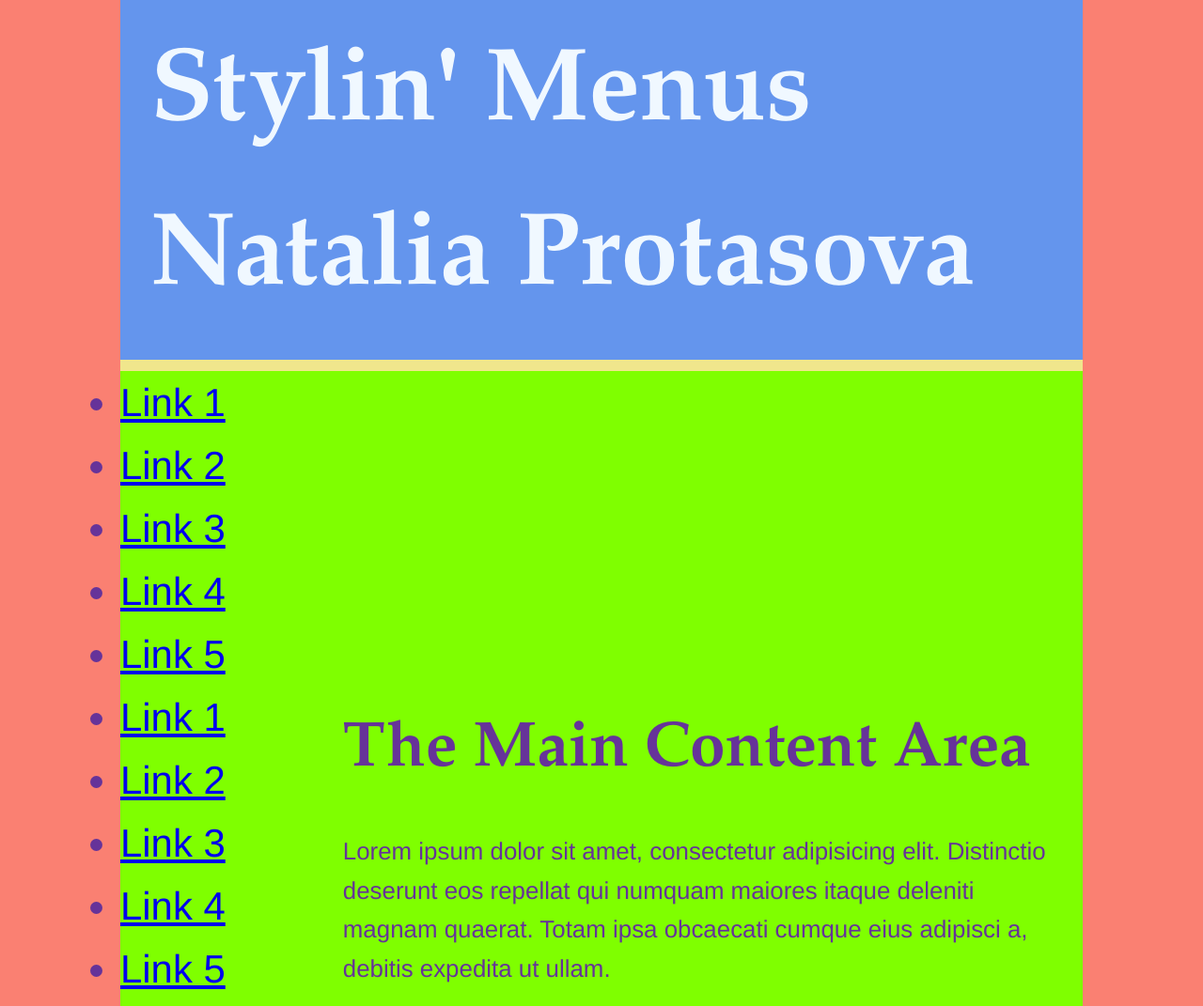
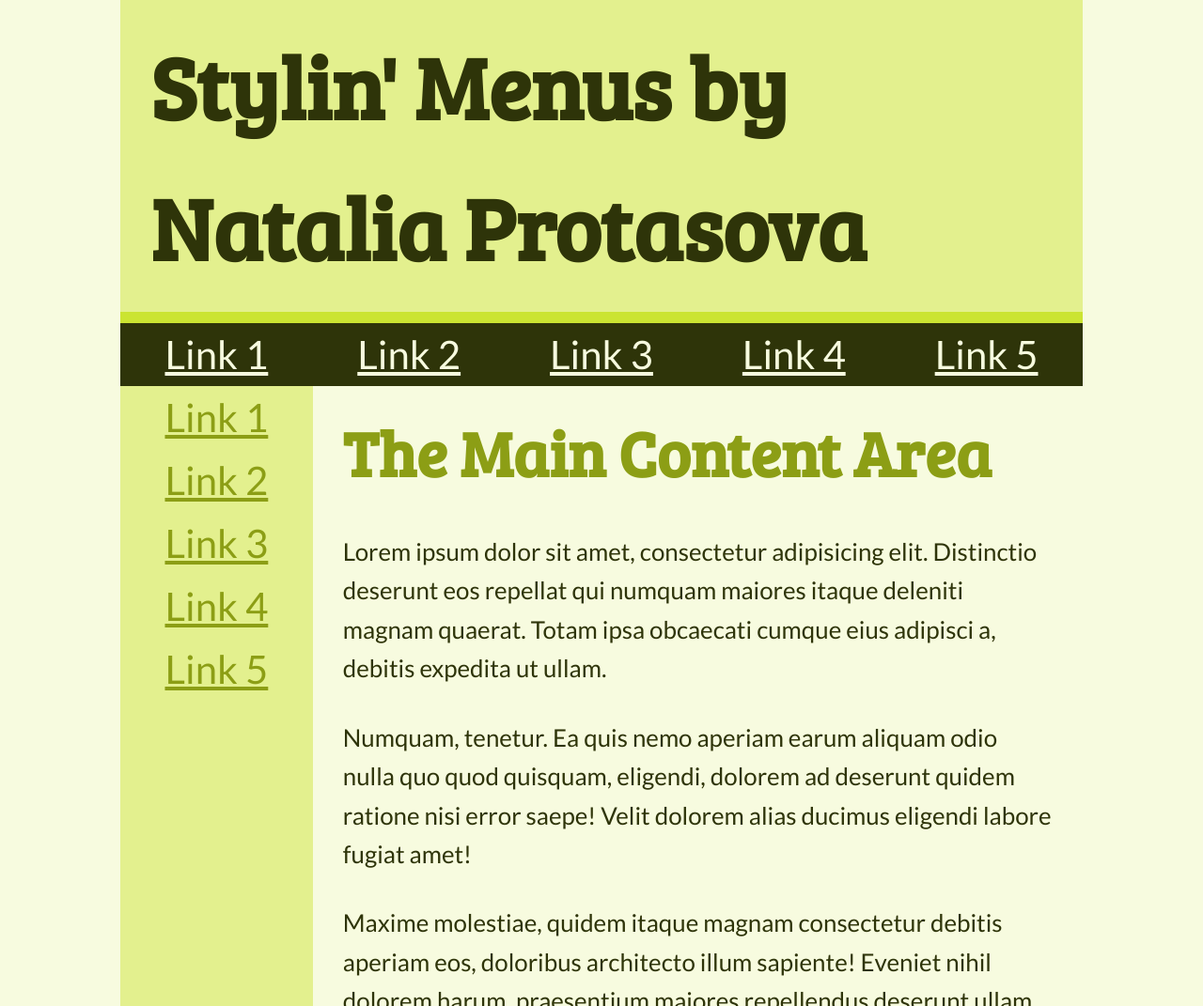
Before and after one commit to NataliaProtasova/navmenu, a plain HTML site: page index.html in a window 1280 px wide. Shown: the top 1071 px of the page at 94% size. Drawn offline with Linux system fonts and the light colour scheme.

Commit message:
Navmenu Assignment
Changed Google Fonts
Updated all the named colours to create a monochromatic scheme
Style the menus - one horizontally and one vertically
Added the hover/active effects to the menu items

```diff
--- a/index.html
+++ b/index.html
@@ -3,12 +3,13 @@
 <head>
     <meta charset="UTF-8">
     <title>MAD9013 Nav Menu Styling</title>
+    <link href="https://fonts.googleapis.com/css?family=Bree+Serif|Lato" rel="stylesheet">
     <link rel="stylesheet" href="menu.css"/>
 </head>
 <body>
     <div class="wrapper">
         <header>
-            <h1>Stylin&apos; Menus Natalia Protasova</h1>
+            <h1>Stylin&apos; Menus by Natalia Protasova</h1>
         </header>
         <nav class="menu-h">
             <ul>
--- a/menu.css
+++ b/menu.css
@@ -1,95 +1,152 @@
-
 /***************************************************
 Add your Google Fonts
 Update ALL the named colours to create a monochromatic scheme
 Style the menus - one horizontally and one vertically
 Add the hover/active effects to your menu items
 ***************************************************/
-*{
+
+* {
     padding: 0;
     margin: 0;
     box-sizing: border-box;
 }
-html{
+
+html {
     font-size: 16px;
     line-height: 1.6;
     /* ADD the Google sans-serif font to this font stack */
-    font-family: helvetica, arial, sans-serif;
+    font-family: Lato, Geneva, Tahoma, sans-serif
 }
-html, body{
-    background-color: salmon;
+
+html,
+body {
+    background-color: #F7FBDF;
+    align-content: center;
+    width: 100%;
 }
-h1{
-    font-size: 6.854rem;
+
+h1 {
+    font-size: 5.854rem;
     /* ADD the Google serif font to this font stack */
-    font-family: 'Palatino Linotype', 'Book Antiqua', Palatino, serif;
+    font-family: "Bree Serif", Merriweather, Georgia, serif;
     padding: 1rem 2rem;
+    background-color: #E3F08E;
+    color: #2E3409;
 }
-h2{
+
+h2 {
     font-size: 4.23rem;
     /* ADD the Google serif font to this font stack */
-    font-family: 'Palatino Linotype', 'Book Antiqua', Palatino, serif;
+    font-family: "Bree Serif", Merriweather, Georgia, serif;
     padding: 1rem 2rem;
+    background-color: #F7FBDF;
+    color: #8C9E15;
 }
-nav li{
+
+nav li {
     font-size: 2.618rem;
+    background-color: #F7FBDF;
 }
-p{
+
+p {
     font-size: 1.618rem;
     padding: 1rem 2rem;
+    font-family: Lato, Geneva, Tahoma, sans-serif;
+    background-color: #F7FBDF;
+    color: #2E3409;
 }
-.wrapper{
+
+.wrapper {
     max-width: 1400px;
     width: 80%;
     margin: 0 auto;
-    background-color: chartreuse;
-    color: rebeccapurple;
+    background-color: #E3F08E;
+
 }
-header{
-    border-bottom: 0.8rem solid khaki;
-    background-color: cornflowerblue;
+
+header {
+    border-bottom: 0.8rem solid #CBE432;
+    background-color: #F7FBDF;
     color: aliceblue;
 }
-.menu-h{
-    width: 100%;
+
+.menu-h {
+    font-size: 0px;
 }
-    .menu-h li{
+
+.menu-h li {
+    display: inline-block;
+    text-decoration: none;
+    width: 20%;
+    text-align: center;
+    background-color: #2E3409;
+    color: #F7FBDF;
+    float: left;
         /* style the list items to remove the bullets
         and line up horizontally
         and take up 20% of the width of the ul */
 }
+
 .menu-h a,
 .menu-h a:link,
-        .menu-h a:visited{
+.menu-h a:visited {
     /* style the anchors to fill the entire width of the li
             make sure there is padding around your text */
-        }
-        .menu-h a:hover,
-        .menu-h a:active{
+    color: #F7FBDF;
 
 }
-.menu-v{
+
+.menu-h a:hover,
+.menu-h a:active {
+    color: #8C9E15;
+}
+
+.menu-v {
     width: 20%;
-    float:left;
+    float: left;
+    text-align: center;
+
+
 }
-    .menu-v li{
+
+.menu-v li {
+    display: flex;
+    justify-content: space-around;
+    width: 100%;
+    background-color: #E3F08E;
+    text-align: center;
+
+
     /* style the list items to remove the bullets
         and line up vertically
         and take up 100% of the width of the ul */
 }
+
 .menu-v a,
 .menu-v a:link,
-        .menu-v a:visited{
-            /* style the anchors to fill the entire width of the li */
-        }
-        .menu-v a:hover,
-        .menu-v a:active{
+.menu-v a:visited {
+    color: #8C9E15;
+
 
 }
-main{
-    width:80%;
+
+.menu-v a:hover,
+.menu-v a:active {
+    background-color: #2E3409;
+
+}
+
+main {
+    width: 80%;
     float: right;
 }
-footer{
-    clear:both;
+
+footer {
+    clear: both;
+
 }
+
+footer p {
+    color: #F7FBDF;
+    background-color: #2E3409;
+}
```
Lines whose indentation alone changed are shown as unchanged.
